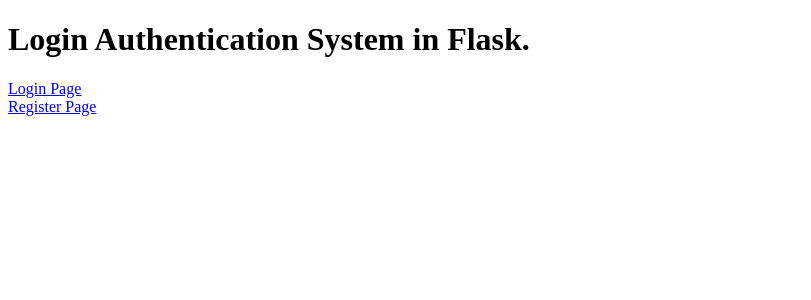
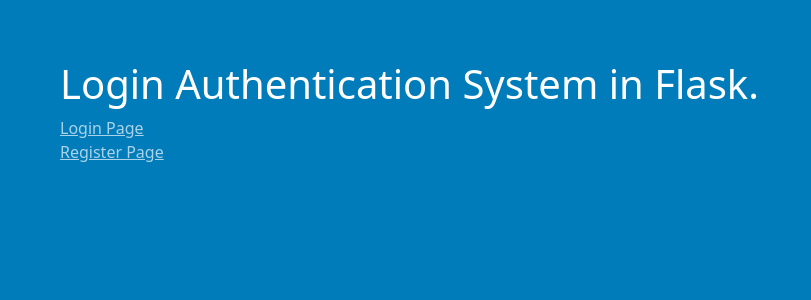
Before and after one commit to fr0gger03/flask-app, a Flask app: page / in a window 1280 px wide. Shown: the top 300 px of the page, without its empty margins (0-811 px from the left). Run offline with Flask 3, Linux system fonts and the light colour scheme.

Commit message:
added basic CSS to html templates
Signed-off-by: Tom Twyman <thomas.twyman@docker.com>

```diff
--- a/src/static/styles.css
+++ b/src/static/styles.css
@@ -3,9 +3,20 @@
  */
 
   :root {
-    --bs-body-bg: var(--bs-gray-100);
+    --bs-body-bg: #007cba;
+    --bs-link-color: #ffffffaa;
   }
-  th {
+  body {
+    font: 1rem/1.5 var(--bs-font-sans-serif);
+    color: white;
+    margin: 50px;
+    padding: 10px;
+    background-color: var(--bs-body-bg);
+  }
+  a {
+    color: var(--bs-link-color);
+  }
+  th, td {
     text-align: center;
   }
   tr {
--- a/src/templates/dashboard.html
+++ b/src/templates/dashboard.html
@@ -4,13 +4,17 @@
 <head>
     <meta charset="UTF-8">
     <meta http-equiv="X-UA-Compatible" content="IE=edge">
-    <meta name="viewport" content="width=device-width, initial-scale=1.0">
+    <meta name="viewport" content="width=device-width, initial-scale=1">
+    <link href="https://cdn.jsdelivr.net/npm/bootstrap@5.3.3/dist/css/bootstrap.min.css" rel="stylesheet" integrity="sha384-QWTKZyjpPEjISv5WaRU9OFeRpok6YctnYmDr5pNlyT2bRjXh0JMhjY6hW+ALEwIH" crossorigin="anonymous">
+    <link rel="stylesheet" href="/static/styles.css">
     <title>Dashboard</title>
 </head>
 
 <body>
     <h1>Hello you are logged in.</h1>
     <a href="{{url_for('logout')}}">Press here to logout</a>
+    <script src="https://cdn.jsdelivr.net/npm/@popperjs/core@2.11.6/dist/umd/popper.min.js" integrity="sha384-oBqDVmMz9ATKxIep9tiCxS/Z9fNfEXiDAYTujMAeBAsjFuCZSmKbSSUnQlmh/jp3" crossorigin="anonymous"></script>
+    <script src="https://cdn.jsdelivr.net/npm/bootstrap@5.2.3/dist/js/bootstrap.min.js" integrity="sha384-cuYeSxntonz0PPNlHhBs68uyIAVpIIOZZ5JqeqvYYIcEL727kskC66kF92t6Xl2V" crossorigin="anonymous"></script>
 </body>
 
 </html>
--- a/src/templates/error.html
+++ b/src/templates/error.html
@@ -10,6 +10,7 @@
       <p>Something went wrong.</p>
       <p>File Name {{fn}} is {{ft}}.</p>
       <p>File is neither a LiveOptics file, nor an RV Tools file, else is not correctly formed / complete</p>
-      <script src="https://cdn.jsdelivr.net/npm/bootstrap@5.3.3/dist/js/bootstrap.bundle.min.js" integrity="sha384-YvpcrYf0tY3lHB60NNkmXc5s9fDVZLESaAA55NDzOxhy9GkcIdslK1eN7N6jIeHz" crossorigin="anonymous"></script>
-   </body>
+      <script src="https://cdn.jsdelivr.net/npm/@popperjs/core@2.11.6/dist/umd/popper.min.js" integrity="sha384-oBqDVmMz9ATKxIep9tiCxS/Z9fNfEXiDAYTujMAeBAsjFuCZSmKbSSUnQlmh/jp3" crossorigin="anonymous"></script>
+      <script src="https://cdn.jsdelivr.net/npm/bootstrap@5.2.3/dist/js/bootstrap.min.js" integrity="sha384-cuYeSxntonz0PPNlHhBs68uyIAVpIIOZZ5JqeqvYYIcEL727kskC66kF92t6Xl2V" crossorigin="anonymous"></script>
+     </body>
 </html>
--- a/src/templates/home.html
+++ b/src/templates/home.html
@@ -4,7 +4,9 @@
 <head>
     <meta charset="UTF-8">
     <meta http-equiv="X-UA-Compatible" content="IE=edge">
-    <meta name="viewport" content="width=device-width, initial-scale=1.0">
+    <meta name="viewport" content="width=device-width, initial-scale=1">
+    <link href="https://cdn.jsdelivr.net/npm/bootstrap@5.3.3/dist/css/bootstrap.min.css" rel="stylesheet" integrity="sha384-QWTKZyjpPEjISv5WaRU9OFeRpok6YctnYmDr5pNlyT2bRjXh0JMhjY6hW+ALEwIH" crossorigin="anonymous">
+    <link rel="stylesheet" href="/static/styles.css">
     <title>Home</title>
 </head>
 
@@ -13,6 +15,8 @@
     <a href="{{ url_for('login') }}">Login Page</a><br>
     <a href="{{ url_for('register') }}">Register Page</a><br>
 
+    <script src="https://cdn.jsdelivr.net/npm/@popperjs/core@2.11.6/dist/umd/popper.min.js" integrity="sha384-oBqDVmMz9ATKxIep9tiCxS/Z9fNfEXiDAYTujMAeBAsjFuCZSmKbSSUnQlmh/jp3" crossorigin="anonymous"></script>
+    <script src="https://cdn.jsdelivr.net/npm/bootstrap@5.2.3/dist/js/bootstrap.min.js" integrity="sha384-cuYeSxntonz0PPNlHhBs68uyIAVpIIOZZ5JqeqvYYIcEL727kskC66kF92t6Xl2V" crossorigin="anonymous"></script>
 </body>
 
 </html>
--- a/src/templates/login.html
+++ b/src/templates/login.html
@@ -4,7 +4,9 @@
 <head>
     <meta charset="UTF-8">
     <meta http-equiv="X-UA-Compatible" content="IE=edge">
-    <meta name="viewport" content="width=device-width, initial-scale=1.0">
+    <meta name="viewport" content="width=device-width, initial-scale=1">
+    <link href="https://cdn.jsdelivr.net/npm/bootstrap@5.3.3/dist/css/bootstrap.min.css" rel="stylesheet" integrity="sha384-QWTKZyjpPEjISv5WaRU9OFeRpok6YctnYmDr5pNlyT2bRjXh0JMhjY6hW+ALEwIH" crossorigin="anonymous">
+    <link rel="stylesheet" href="/static/styles.css">
     <title>Login</title>
 </head>
 
@@ -19,6 +21,8 @@
     </form>
 
     <a href="{{ url_for('register') }}">Don't have an account? Sign Up</a>
+    <script src="https://cdn.jsdelivr.net/npm/@popperjs/core@2.11.6/dist/umd/popper.min.js" integrity="sha384-oBqDVmMz9ATKxIep9tiCxS/Z9fNfEXiDAYTujMAeBAsjFuCZSmKbSSUnQlmh/jp3" crossorigin="anonymous"></script>
+    <script src="https://cdn.jsdelivr.net/npm/bootstrap@5.2.3/dist/js/bootstrap.min.js" integrity="sha384-cuYeSxntonz0PPNlHhBs68uyIAVpIIOZZ5JqeqvYYIcEL727kskC66kF92t6Xl2V" crossorigin="anonymous"></script>
 </body>
 
 </html>
--- a/src/templates/register.html
+++ b/src/templates/register.html
@@ -4,7 +4,9 @@
 <head>
     <meta charset="UTF-8">
     <meta http-equiv="X-UA-Compatible" content="IE=edge">
-    <meta name="viewport" content="width=device-width, initial-scale=1.0">
+    <meta name="viewport" content="width=device-width, initial-scale=1">
+    <link href="https://cdn.jsdelivr.net/npm/bootstrap@5.3.3/dist/css/bootstrap.min.css" rel="stylesheet" integrity="sha384-QWTKZyjpPEjISv5WaRU9OFeRpok6YctnYmDr5pNlyT2bRjXh0JMhjY6hW+ALEwIH" crossorigin="anonymous">
+    <link rel="stylesheet" href="/static/styles.css">
     <title>Register</title>
 </head>
 
@@ -23,6 +25,8 @@
     </form>
 
     <a href="{{ url_for('login') }}">Already have an account? Log In</a>
+    <script src="https://cdn.jsdelivr.net/npm/@popperjs/core@2.11.6/dist/umd/popper.min.js" integrity="sha384-oBqDVmMz9ATKxIep9tiCxS/Z9fNfEXiDAYTujMAeBAsjFuCZSmKbSSUnQlmh/jp3" crossorigin="anonymous"></script>
+    <script src="https://cdn.jsdelivr.net/npm/bootstrap@5.2.3/dist/js/bootstrap.min.js" integrity="sha384-cuYeSxntonz0PPNlHhBs68uyIAVpIIOZZ5JqeqvYYIcEL727kskC66kF92t6Xl2V" crossorigin="anonymous"></script>
 </body>
 
 </html>
--- a/src/templates/upload.html
+++ b/src/templates/upload.html
@@ -15,6 +15,7 @@
         <br>
         <input type="submit" value="Upload">
     </form>
-    <script src="https://cdn.jsdelivr.net/npm/bootstrap@5.3.3/dist/js/bootstrap.bundle.min.js" integrity="sha384-YvpcrYf0tY3lHB60NNkmXc5s9fDVZLESaAA55NDzOxhy9GkcIdslK1eN7N6jIeHz" crossorigin="anonymous"></script>
+    <script src="https://cdn.jsdelivr.net/npm/@popperjs/core@2.11.6/dist/umd/popper.min.js" integrity="sha384-oBqDVmMz9ATKxIep9tiCxS/Z9fNfEXiDAYTujMAeBAsjFuCZSmKbSSUnQlmh/jp3" crossorigin="anonymous"></script>
+    <script src="https://cdn.jsdelivr.net/npm/bootstrap@5.2.3/dist/js/bootstrap.min.js" integrity="sha384-cuYeSxntonz0PPNlHhBs68uyIAVpIIOZZ5JqeqvYYIcEL727kskC66kF92t6Xl2V" crossorigin="anonymous"></script>
 </body>
 </html>
```
Also changed, not shown: src/templates/success.html (+4 -3 lines).
